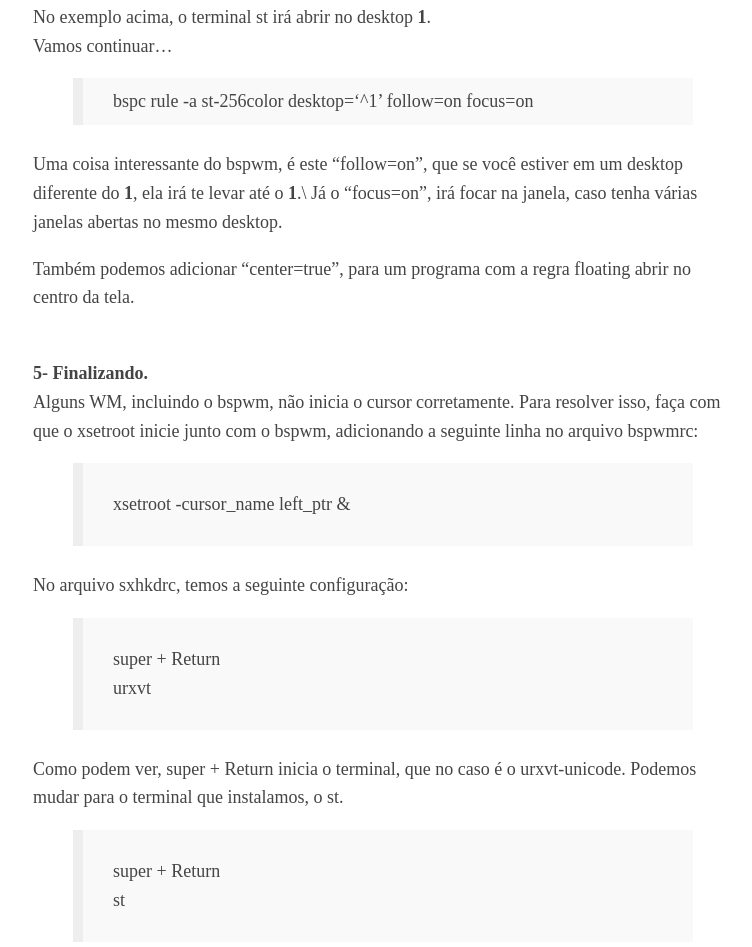
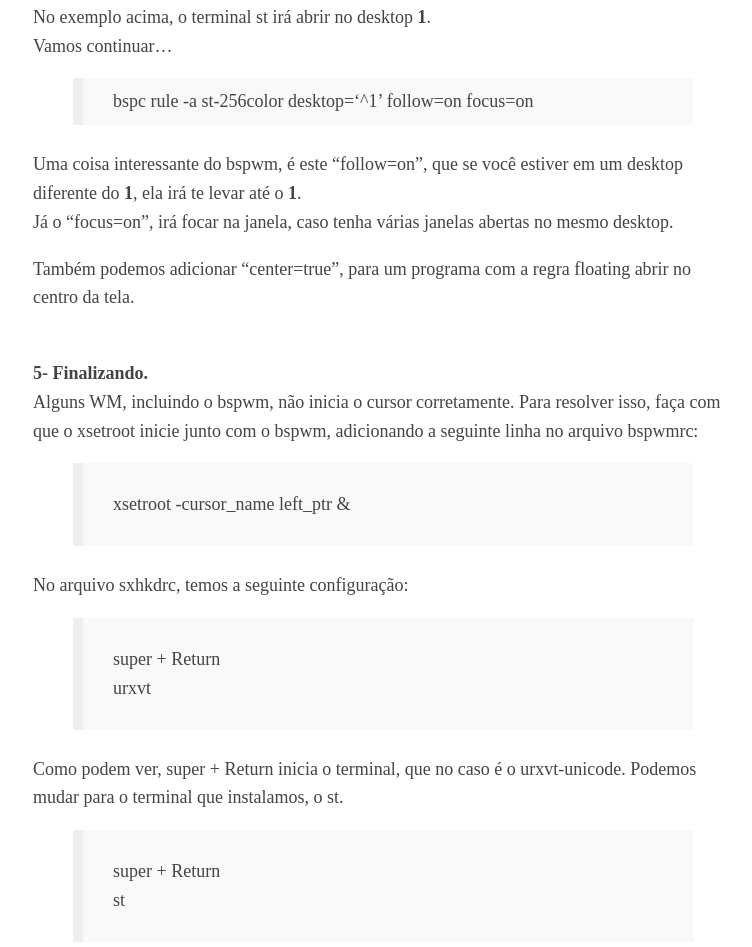
Before and after one commit to Mashn/mashn.github.io, a plain HTML site: page artigos/instalando-e-configurando-o-bspwm.html in a window 1280 px wide. Shown: the part 2515-3462 px from the top of the page, without its empty margins (257-1009 px from the left). Drawn offline with Linux system fonts and the light colour scheme.

Commit message:
Update instalando-e-configurando-o-bspwm.html

```diff
--- a/artigos/instalando-e-configurando-o-bspwm.html
+++ b/artigos/instalando-e-configurando-o-bspwm.html
@@ -79,7 +79,7 @@ Para definir uma regra para uma janela, você precisa saber o nome da sua classe
 <p>No exemplo acima, o terminal st irá abrir no desktop <strong>1</strong>.<br />
 Vamos continuar…<br />
 <blockquote>bspc rule -a st-256color desktop=‘^1’ follow=on focus=on</blockquote>
-<p>Uma coisa interessante do bspwm, é este “follow=on”, que se você estiver em um desktop diferente do <strong>1</strong>, ela irá te levar até o <strong>1</strong>.\
+<p>Uma coisa interessante do bspwm, é este “follow=on”, que se você estiver em um desktop diferente do <strong>1</strong>, ela irá te levar até o <strong>1</strong>.<br />
 Já o “focus=on”, irá focar na janela, caso tenha várias janelas abertas no mesmo desktop.</p>
 <p>Também podemos adicionar “center=true”, para um programa com a regra floating abrir no centro da tela.</p><br/>
 
```
